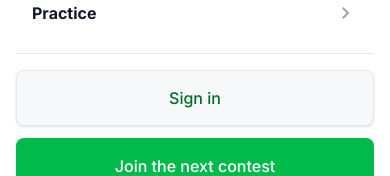
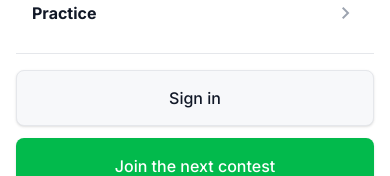
Before and after one commit to Arafat-Shalehin/CodeArena, a Next.js app: page / in a window 390 px wide. Both pictures are taken after a click on the button "Toggle navigation menu". Shown: the part 316-492 px from the top of the page. Built offline with nearby package versions, Linux system fonts and the light colour scheme.

Commit message:
commit for pull

```diff
--- a/src/components/layout/Navbar.jsx
+++ b/src/components/layout/Navbar.jsx
@@ -166,9 +166,11 @@ export default function Navbar() {
 
             {/* Mobile Actions */}
             <div className="pt-4 grid gap-3 border-t border-border">
-              <Button variant="secondary" size="lg" className="w-full">
-                <Link href="/login"> Sign in</Link>
-              </Button>
+              <Link href="login">
+                <Button variant="secondary" size="lg" className="w-full">
+                  Sign in
+                </Button>
+              </Link>
               <Button variant="default" size="lg" className="w-full">
                 Join the next contest
               </Button>
```
Also changed, not shown: src/app/page.js (+7 -7 lines).
